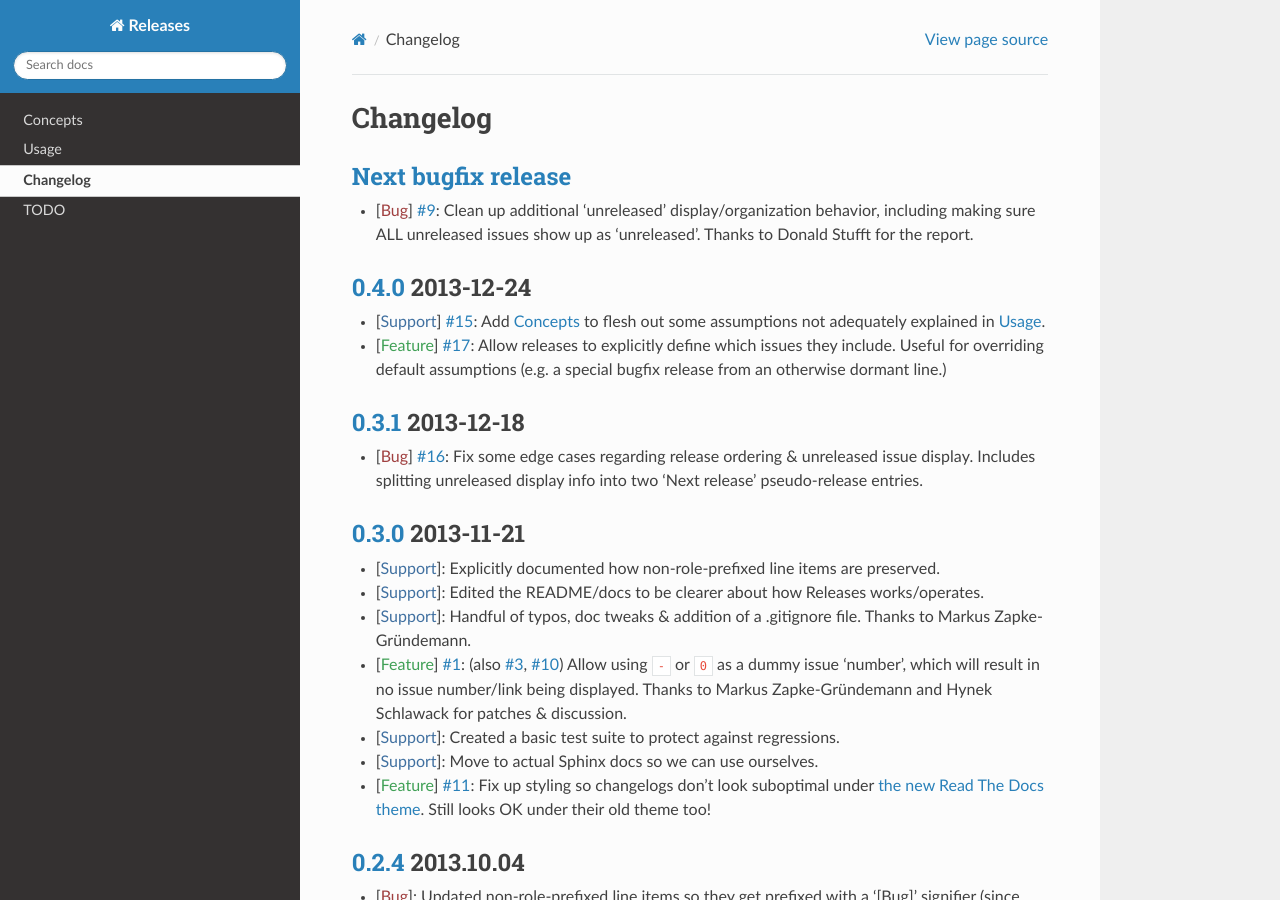
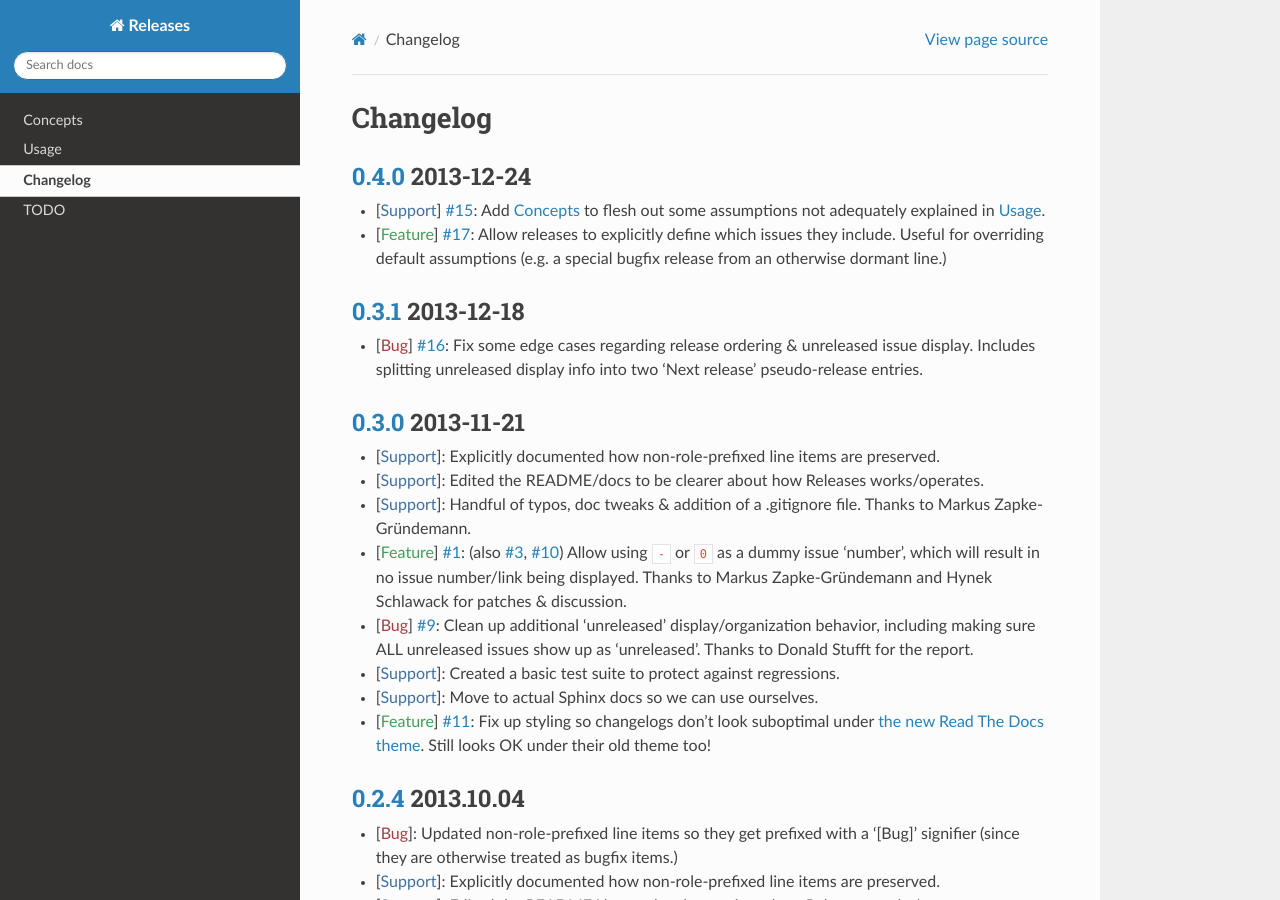
Before and after one commit to bitprophet/releases, a Sphinx documentation site: the page built from docs/changelog.rst, in a window 1280 px wide and 900 px high. Built offline with Sphinx 7.4.7 and the Read the Docs theme 2.0.0, drawn with Linux system fonts in a browser that asks for light colours; part of the change alters nothing that is shown.

```diff
--- a/docs/changelog.rst
+++ b/docs/changelog.rst
@@ -19,9 +19,9 @@ Changelog
   looks OK under their old theme too!
 * :support:`0` Move to actual Sphinx docs so we can use ourselves.
 * :support:`0` Created a basic test suite to protect against regressions.
-* :bug:`9` Clean up additional 'unreleased' display/organization behavior,
-  including making sure ALL unreleased issues show up as 'unreleased'. Thanks
-  to Donald Stufft for the report.
+* :bug:`9 major` Clean up additional 'unreleased' display/organization
+  behavior, including making sure ALL unreleased issues show up as
+  'unreleased'. Thanks to Donald Stufft for the report.
 * :feature:`1` (also :issue:`3`, :issue:`10`) Allow using ``-`` or ``0`` as a
   dummy issue 'number', which will result in no issue number/link being
   displayed.  Thanks to Markus Zapke-Gründemann and Hynek Schlawack for patches
```
